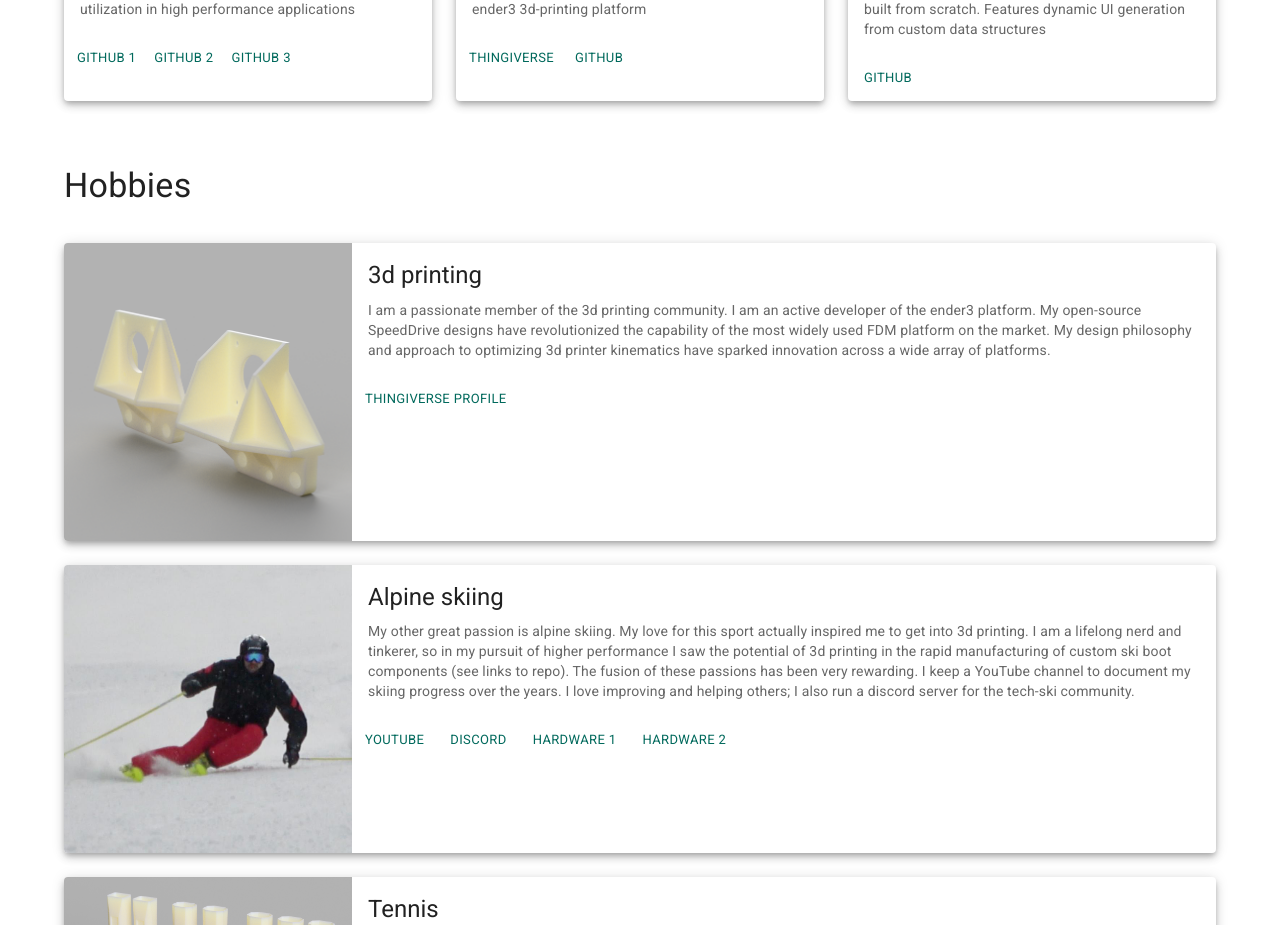
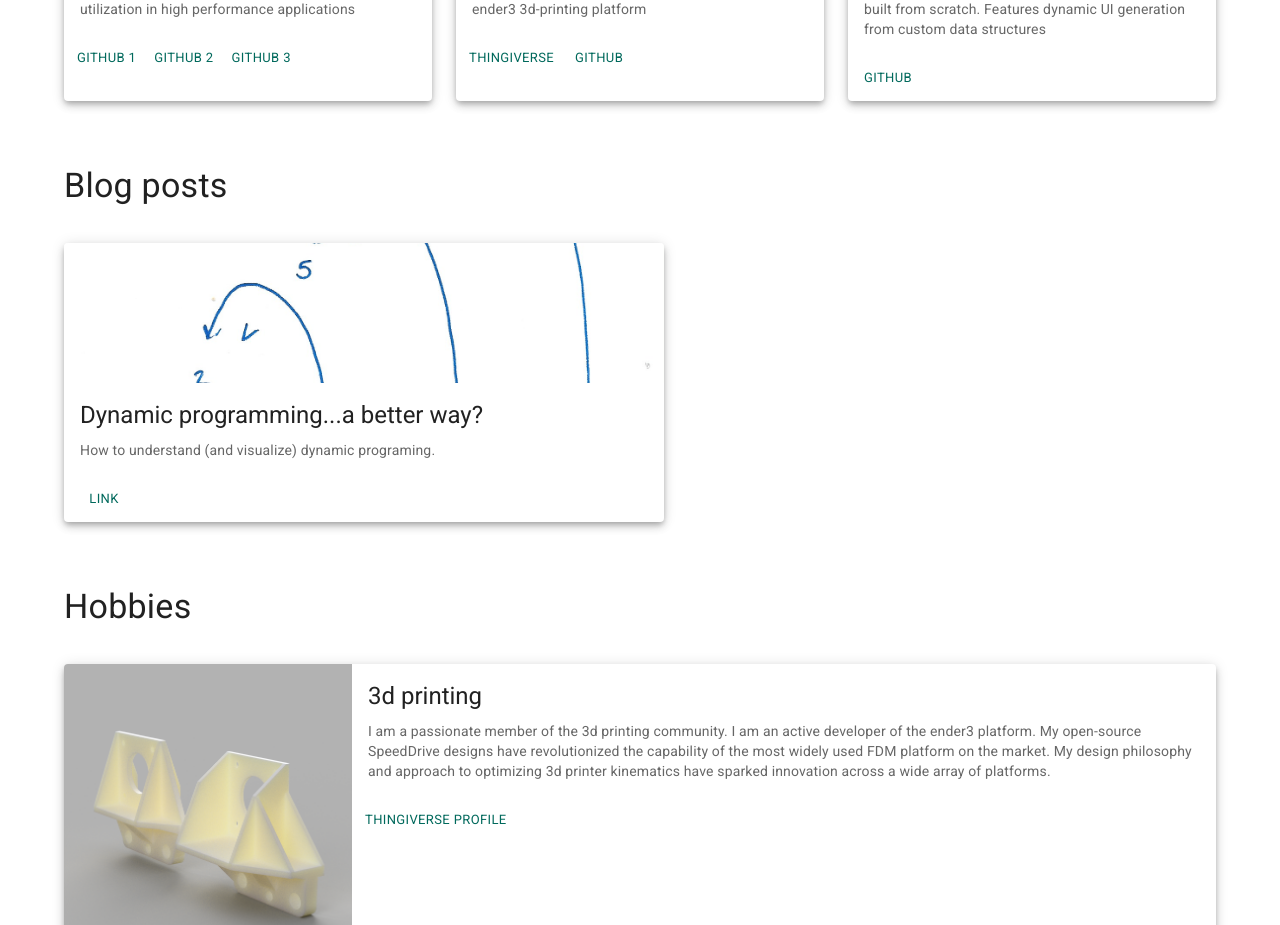
Before and after one commit to sashalex007/my-profile, a React (Create React App) app: page / in a window 1280 px wide. Shown: the part 1140-2065 px from the top of the page. Built offline with nearby package versions, Linux system fonts and the light colour scheme.

Commit message:
added blog posts

```diff
--- a/src/App.js
+++ b/src/App.js
@@ -2,6 +2,7 @@ import ResponsiveAppBar from './components/navbar'
 import PictureCard from './components/picture';
 import AboutmeCard from './components/aboutme';
 import ProjectsCard from './components/projects';
+import BlogCard from './components/blog';
 import HobbiesCard from './components/hobbies';
 import ResumeCard from './components/resume';
 import ContactCard from './components/contact';
@@ -15,6 +16,7 @@ function App() {
 
   const aboutme = useRef()
   const projects = useRef()
+  const blog = useRef()
   const hobbies = useRef()
   const resume = useRef()
   const contact = useRef()
@@ -27,6 +29,10 @@ function App() {
     {
       name: 'Projects',
       ref: projects
+    },
+    {
+      name: 'Blog',
+      ref: blog
     },
     {
       name: 'Hobbies',
@@ -79,6 +85,9 @@ function App() {
             <Grid ref={projects} item xs={12}>
               <ProjectsCard></ProjectsCard>
             </Grid>
+            <Grid ref={blog} item xs={12}>
+              <BlogCard></BlogCard>
+            </Grid>
             <Grid ref={hobbies} item xs={12}>
               <HobbiesCard></HobbiesCard>
             </Grid>
--- /dev/null
+++ b/src/cardData/blogData.js
@@ -0,0 +1,13 @@
+export default function getBlogData() {
+
+    const blogData = [
+        {
+            name: 'Dynamic programming...a better way?',
+            description: 'How to understand (and visualize) dynamic programing.',
+            img: require('../img/blog/dynamicProgramming.jpeg'),
+            links: [{ name: 'Link', link: 'https://medium.com/@alexpokho/dynamic-programming-a-better-way-adc49a26f3e1' }]
+        }
+    ]
+
+    return blogData
+}
--- /dev/null
+++ b/src/components/blog.js
@@ -0,0 +1,29 @@
+import * as React from 'react';
+import Typography from '@mui/material/Typography';
+import ProjectTemplateCard from './projectTemplate';
+import Grid from '@mui/material/Grid';
+import { Container } from '@mui/system';
+import getBlogData from '../cardData/blogData'
+
+export default function BlogCard() {
+
+    let blogData = getBlogData()
+
+    return (
+
+        <Container>
+            <br></br>
+            <Typography gutterBottom variant="h4" component="div">
+                Blog posts
+            </Typography>
+
+            <br></br>
+            <Grid container spacing={3}>
+                {blogData.map(block => ProjectTemplateCard(block))}
+            </Grid>
+            <br></br>
+
+        </Container>
+
+    );
+}
```
Also changed, not shown: src/img/blog/dynamicProgramming.jpeg (added).
